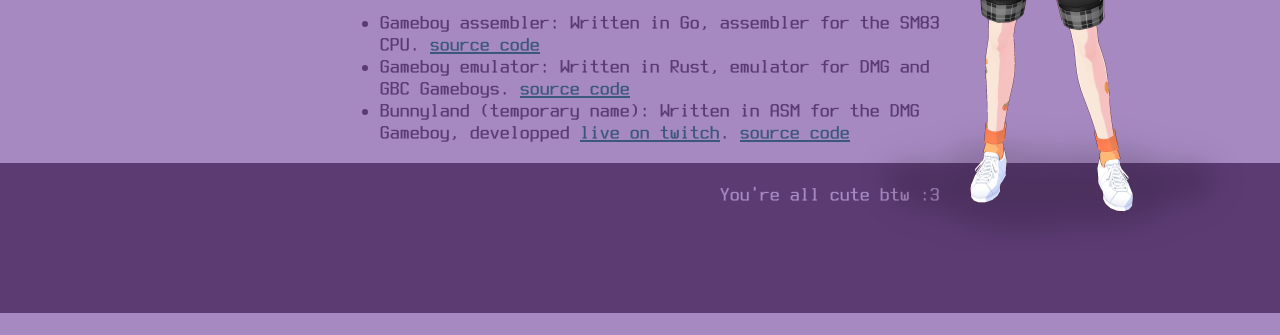
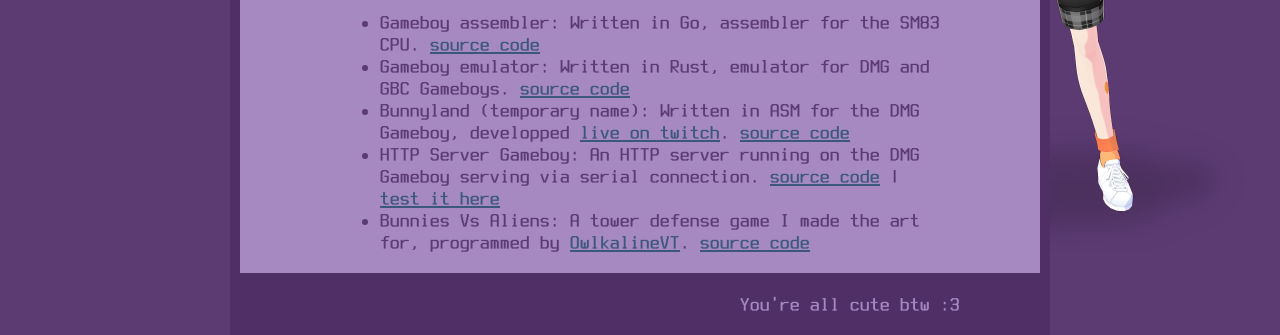
Before and after one commit to AstatinChan/astatinchan.github.io, a plain HTML site: page index.html in a window 1280 px wide. Shown: the part 529-864 px from the top of the page. Before the commit the page ends 842 px from the top, so only its background shows below. Drawn offline with Linux system fonts and the light colour scheme.

Commit message:
Update design + add http server & bunnies vs aliens to the front page

```diff
--- a/index.html
+++ b/index.html
@@ -8,34 +8,45 @@
     src: url('./terminus-ttf-4.49.3/TerminusTTF-Bold-4.49.3.ttf') format('truetype');
 }
 body {
-	background-color: #a689c1;
 	min-width:100vw;
 	min-height:100vh;
+	background-color: #5c3b73;
 	margin: 0;
-	display: flex;
-	flex-direction:column;
-	align-items: center;
-	justify-content: start;
 	color: #5c3b73;
 	font-size: 20px;
 	font-family: 'Terminus';
 	font-smooth: never;
 	-webkit-font-smoothing: none;
 }
+body > div#main {
+	background-color: #a689c1;
+	max-width: 760px;
+	padding: 0 20px;
+	min-height:100vh;
+	margin: auto;
+	display: flex;
+	flex-direction:column;
+	align-items: center;
+	justify-content: start;
+	border-left: 10px solid #4f2f66;
+	border-right: 10px solid #4f2f66;
+}
+div#main > * {
+	z-index: 0;
+}
 main {
+	max-width: 600px;
 	flex: auto;
-	width: 600px;
 }
 footer {
-	background-color: #5c3b73;
-	min-width:100vw;
-	min-height:150px;
+	background-color: #4f2f66;
+	width:640px;
 	z-index: -6;
 	color:  #a689c1; /*white;*/
+	padding: 20px 80px;
+	text-align: right;
 }
 footer div {
-	margin: 20px auto;
-	width: 600px;
 	text-align: right;
 }
 #happystatin {
@@ -56,8 +67,8 @@ nav {
   border-bottom: 2px dashed #5c3b73;
   padding: 10px;
   width: 100%;
+  justify-content: center;
   max-width: 600px;
-  justify-content: center;
 }
 nav div {
   margin: 0 10px;
@@ -79,6 +90,7 @@ nav a {
 </style>
 	</head>
 	<body>
+		<div id="main">
 			<header>
 				<img width=600 height=156 id="logo" src="./logo.png" src="Astatin" />
 			</header>
@@ -107,12 +119,15 @@ nav a {
 					<li><strong>Gameboy assembler:</strong> Written in Go, assembler for the SM83 CPU. <a href="https://git.astatin.live/gameboy-asm.git/">source code</a></li>
 					<li><strong>Gameboy emulator:</strong> Written in Rust, emulator for DMG and GBC Gameboys. <a href="https://git.astatin.live/gameboy-emulator.git/">source code</a></li>
 					<li><strong>Bunnyland (temporary name):</strong> Written in ASM for the DMG Gameboy, developped <a href="https://www.twitch.tv/astatinchan">live on twitch</a>. <a href="https://git.astatin.live/bunny-game.git/">source code</a></li>
+					<li><strong>HTTP Server Gameboy:</strong> An HTTP server running on the DMG Gameboy serving via serial connection. <a href="https://git.astatin.live/http-gameboy.git/">source code</a> | <a href="https://gameboy.astatin.live/">test it here</a></li>
+					<li><strong>Bunnies Vs Aliens:</strong> A tower defense game I made the art for, programmed by <a href="http://owlkaline.com/">OwlkalineVT</a>. <a href="https://git.astatin.live/owlstatin-games/bunnies-vs-aliens.git/">source code</a></li>
 				</ul>
 			</p>
 		</main>
 			<footer>
-			<div>You're all cute btw :3</div>
+				You're all cute btw :3
 			</footer>
+		</div>
 		<img width=400 height=604 id="happystatin" src="./happy.png" />
 	</body>
 </html>
```
Also changed, not shown: live.html (+26 -13 lines), template.html (+26 -13 lines), 1 other file. Lines whose indentation alone changed are shown as unchanged.
